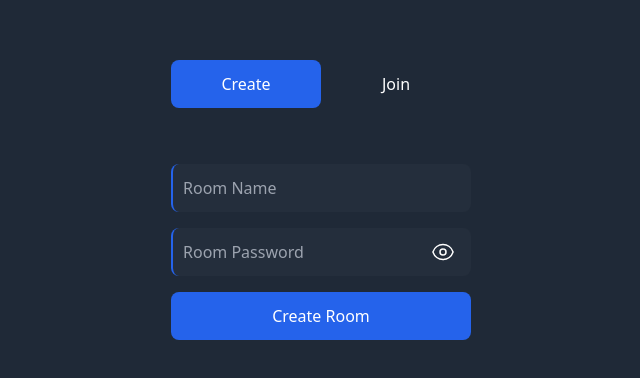
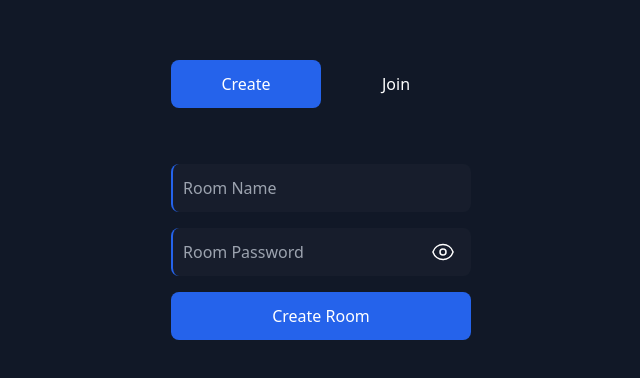
Before and after one commit to IP-2024/Chat-Room, a website: page index.html in a window 1280 px wide. Shown: the part 200-578 px from the top of the page, without its empty margins (319-959 px from the left). Drawn offline with nearby package versions, Linux system fonts and the light colour scheme; files whose address does not match are found by name.

Commit message:
Update index.html

```diff
--- a/index.html
+++ b/index.html
@@ -8,7 +8,7 @@
   <title>Chat Room</title>
 </head>
 
-<body class="flex min-h-dvh items-center justify-center bg-gray-800">
+<body class="flex min-h-dvh items-center justify-center bg-gray-900">
   <div id="particles-js" class="absolute -z-[1] h-full w-full"></div>
   <div class="flex w-80 flex-col gap-14 rounded-lg p-2.5">
     <div class="relative flex h-12 *:w-1/2 *:text-white">
```
